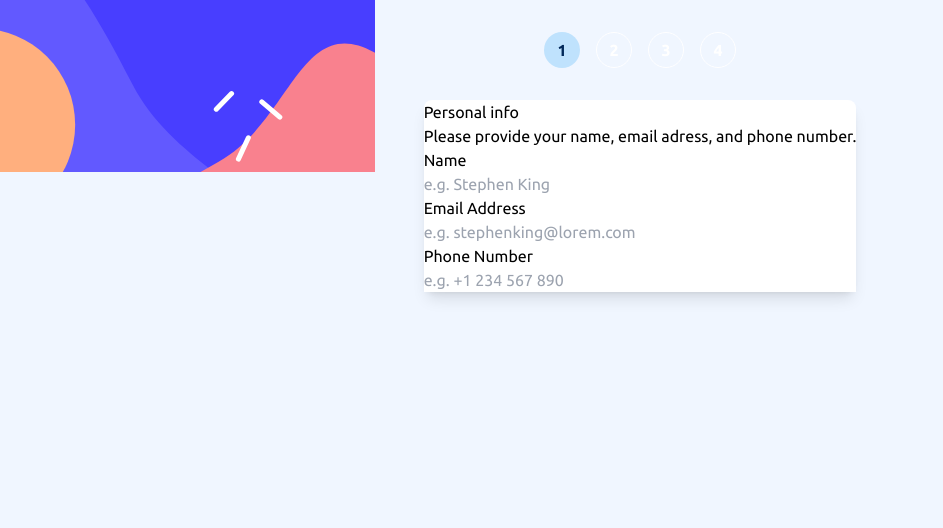
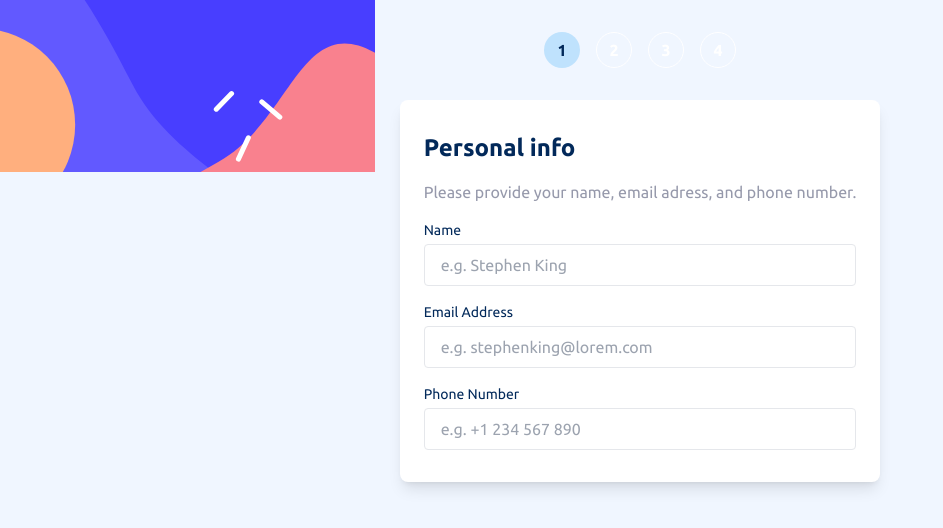
Before and after one commit to kelly-jsx/multi-step-form, a React (Vite) app: page / in a window 1280 px wide. Shown: the top 528 px of the page, without its empty margins (0-943 px from the left). Built offline with nearby package versions, Linux system fonts and the light colour scheme.

Commit message:
styling Form component

```diff
--- a/src/components/Form/Form.tsx
+++ b/src/components/Form/Form.tsx
@@ -2,9 +2,11 @@ import { FormText } from './FormText'
 
 export const Form = () => {
   return (
-    <form className="w-fit rounded-lg bg-white shadow-lg">
-      <h1>Personal info</h1>
-      <p>Please provide your name, email adress, and phone number.</p>
+    <form className="flex w-fit flex-col gap-4 rounded-lg bg-white px-6 py-8 text-blue-marine shadow-lg">
+      <h1 className="text-2xl font-bold">Personal info</h1>
+      <p className="text-gray-cool">
+        Please provide your name, email adress, and phone number.
+      </p>
       <FormText
         iType="text"
         iLabel="Name"
--- a/src/components/Form/FormText.tsx
+++ b/src/components/Form/FormText.tsx
@@ -5,11 +5,19 @@ type Props = {
   iPlaceholder: string
 }
 
-export const FormText = ({ iName, iLabel, iType, iPlaceholder }) => {
+export const FormText = ({ iName, iLabel, iType, iPlaceholder }: Props) => {
   return (
-    <div className="flex flex-col">
-      <label htmlFor={iName}>{iLabel} </label>
-      <input type={iType} name={iName} placeholder={iPlaceholder} required />
+    <div className="flex flex-col gap-1">
+      <label className="text-sm" htmlFor={iName}>
+        {iLabel}{' '}
+      </label>
+      <input
+        className="w-full rounded border py-2 pl-4"
+        type={iType}
+        name={iName}
+        placeholder={iPlaceholder}
+        required
+      />
     </div>
   )
 }
```
